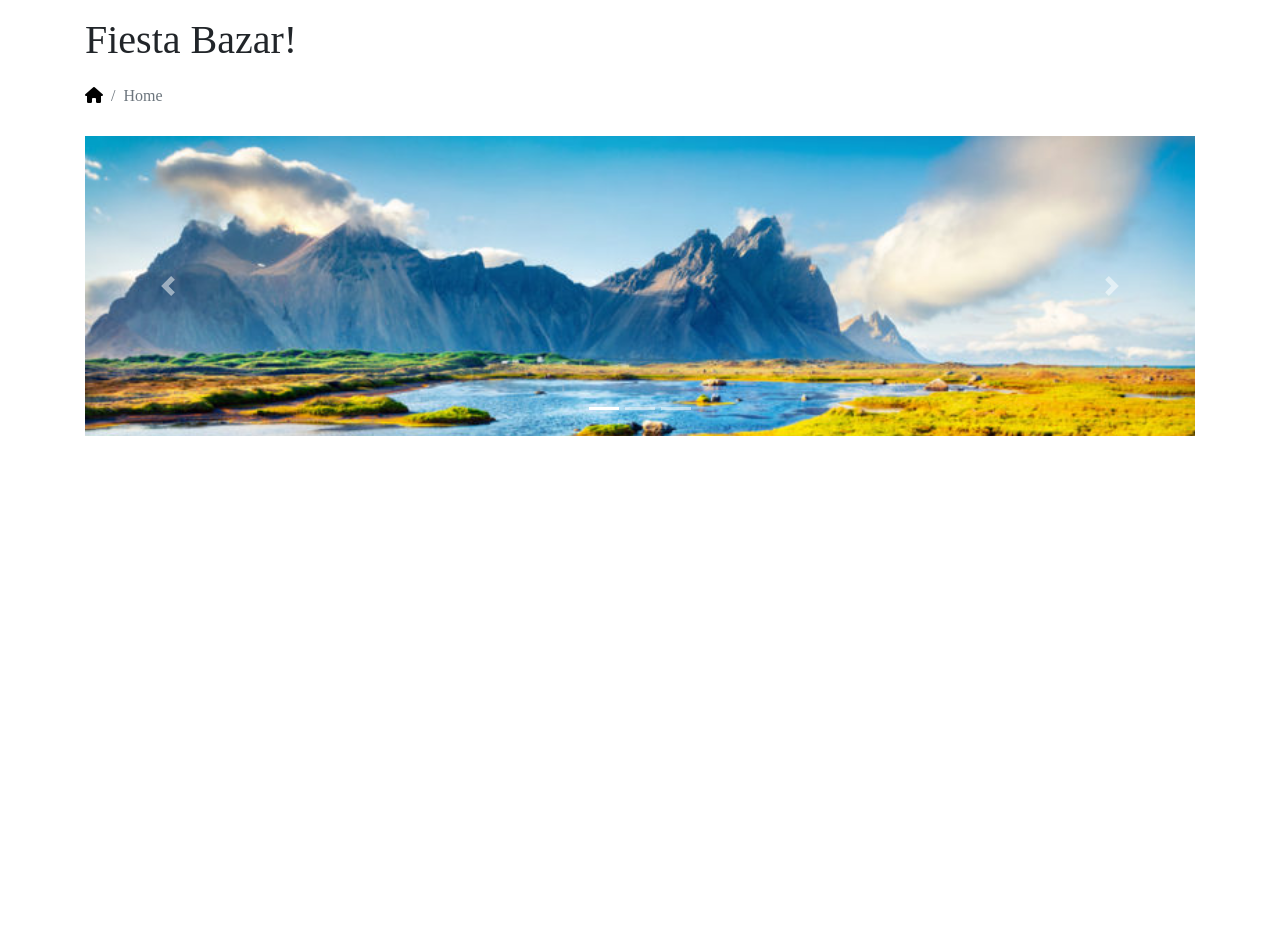
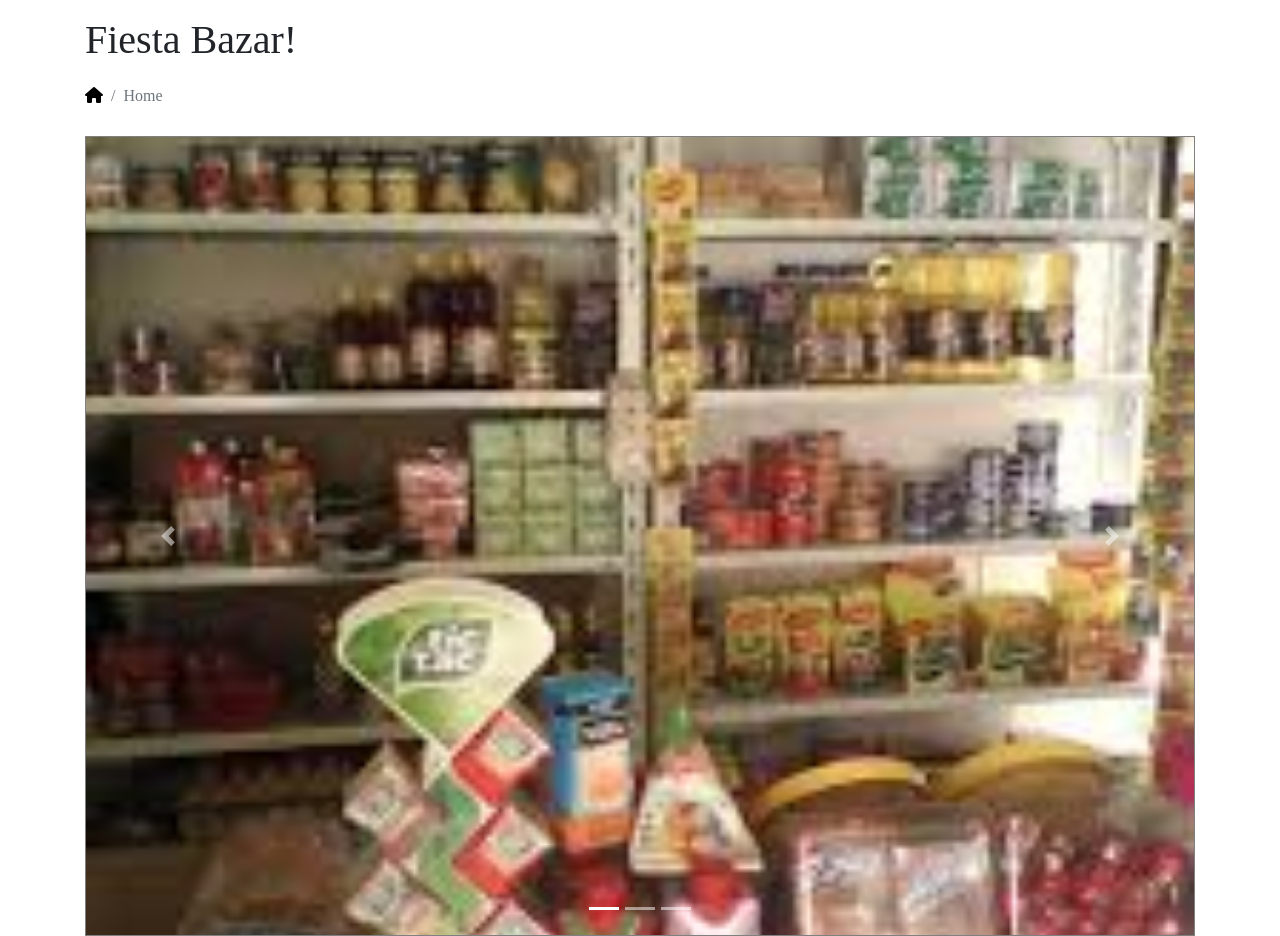
Before and after one commit to VicenteLobosG/proyecto_django, a Django app: page /app1/ in a window 1280 px wide. Shown: the part 121-1057 px from the top of the page. Before the commit the page ends 557 px from the top, so only its background shows below. Run offline with Django 3.2, Linux system fonts and the light colour scheme; a user stored in the database is signed in; some libraries are stand-ins or nearby versions.

Commit message:
pequeños ajustes carrusel

```diff
--- a/app1/static/css/style.css
+++ b/app1/static/css/style.css
@@ -43,18 +43,16 @@ color:black;
 }
 
 
-
-.carousel-item{
-  width: 100%;
-  height: 300px;
-
-  -webkit-background-size: cover;
-  -moz-background-size: cover;
-  -o-background-size: cover;
-  background-size: cover;
+.carousel-inner {
+  height: 100vh;
 }
 
-@media (max-width: 600px) {
-  .carousel-item {
-    height: 280px;
-  }
+.carousel-item {
+  border: 1px solid grey;
+  max-height: 100vh;
+  min-height: 100vh;
+  max-width: 100vw;
+  background-size: cover;
+  background-position: center center;
+  background-repeat: no-repeat;
+}
```
Also changed, not shown: app1/static/slides/1.jpg, db.sqlite3.
